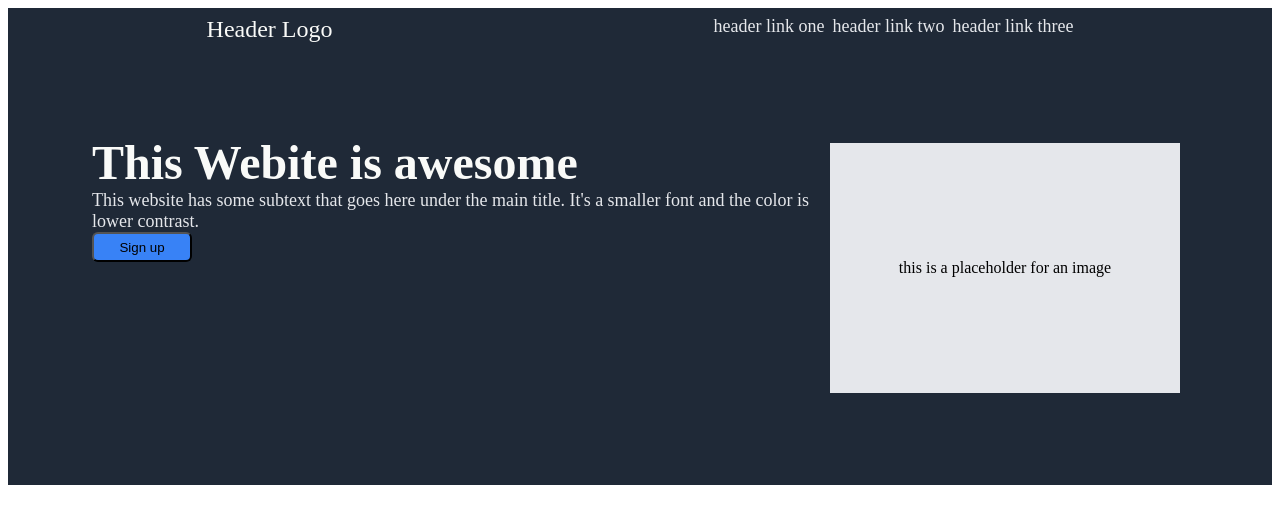
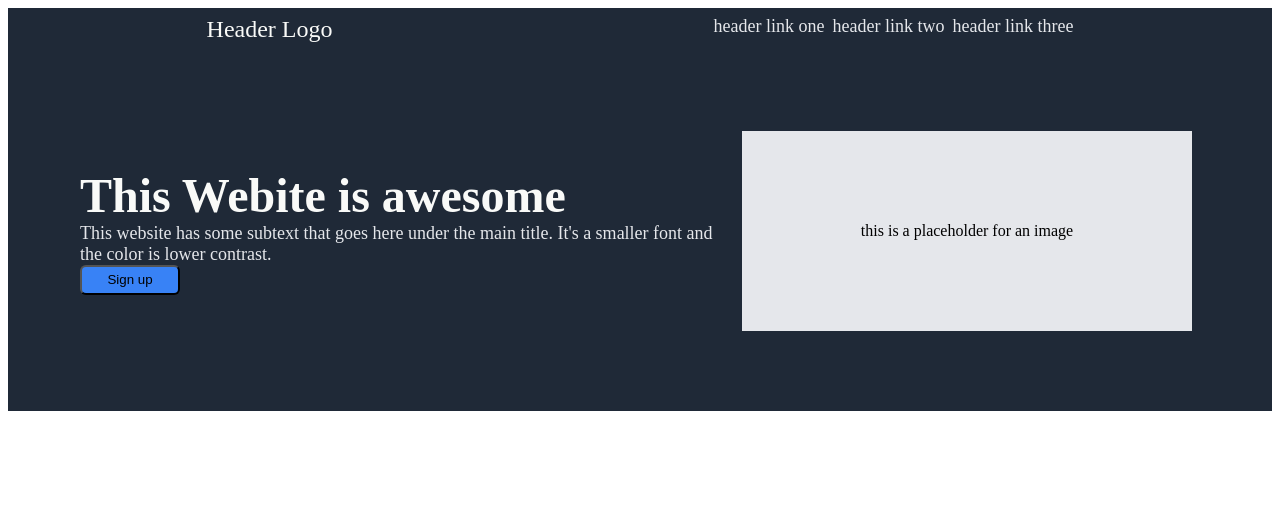
Before and after one commit to luckduc/landing-page, a plain HTML site: page index.html in a window 1280 px wide. Shown: the top 520 px of the page. Drawn offline with Linux system fonts and the light colour scheme.

Commit message:
Centered text and image placeholder in hero section

```diff
--- a/styles.css
+++ b/styles.css
@@ -38,7 +38,8 @@ li {
 .heroes {
     display: flex;
     justify-content: center;
-    padding: 84px;
+    align-items: center;
+    padding: 72px;
 }
 
 .hero {
@@ -73,8 +74,8 @@ li {
     display: flex;
     justify-content: center;
     align-items: center;
-    height: 250px;
-    width: 350px;
+    height: 200px;
+    width: 450px;
     margin: 8px;
 }
 
```
